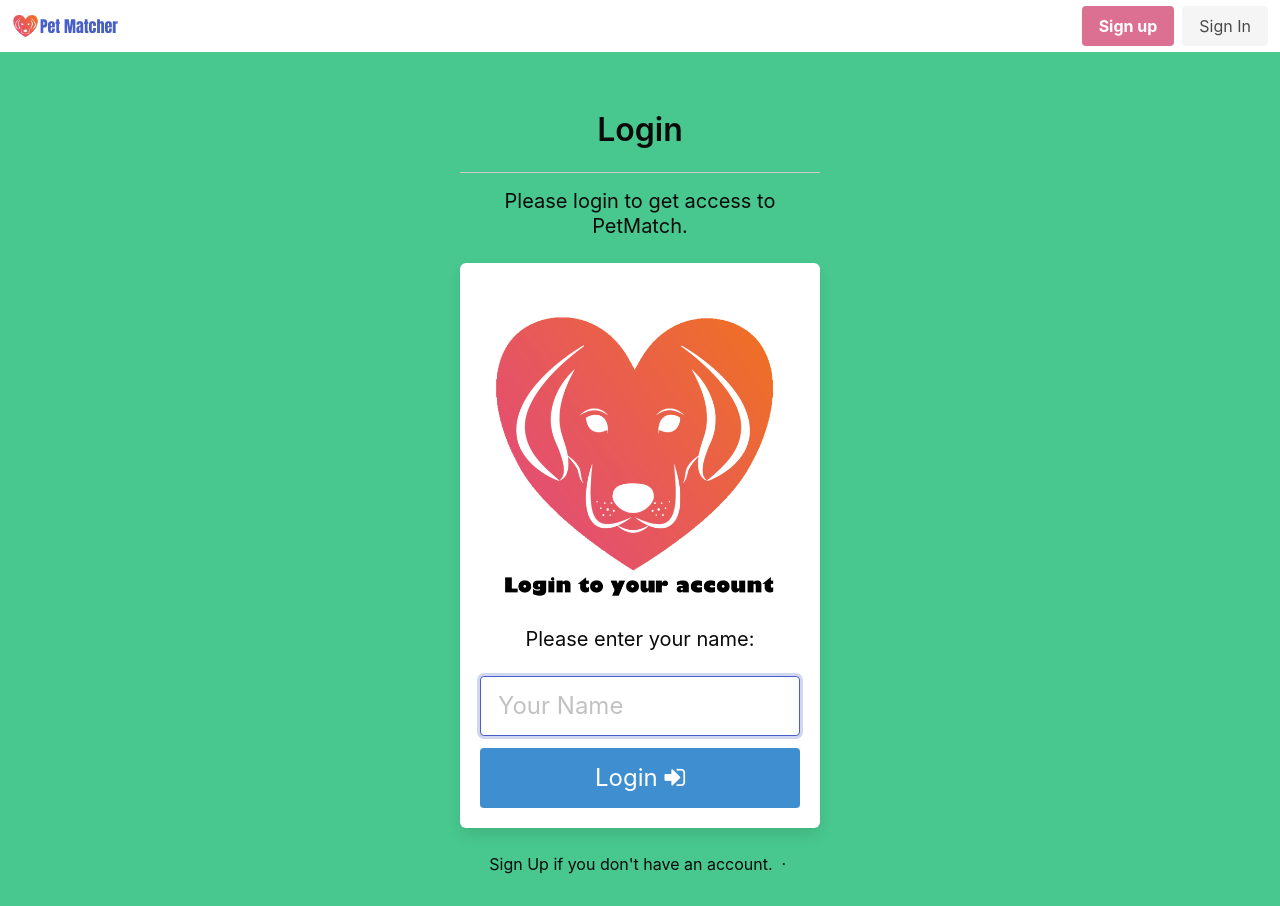
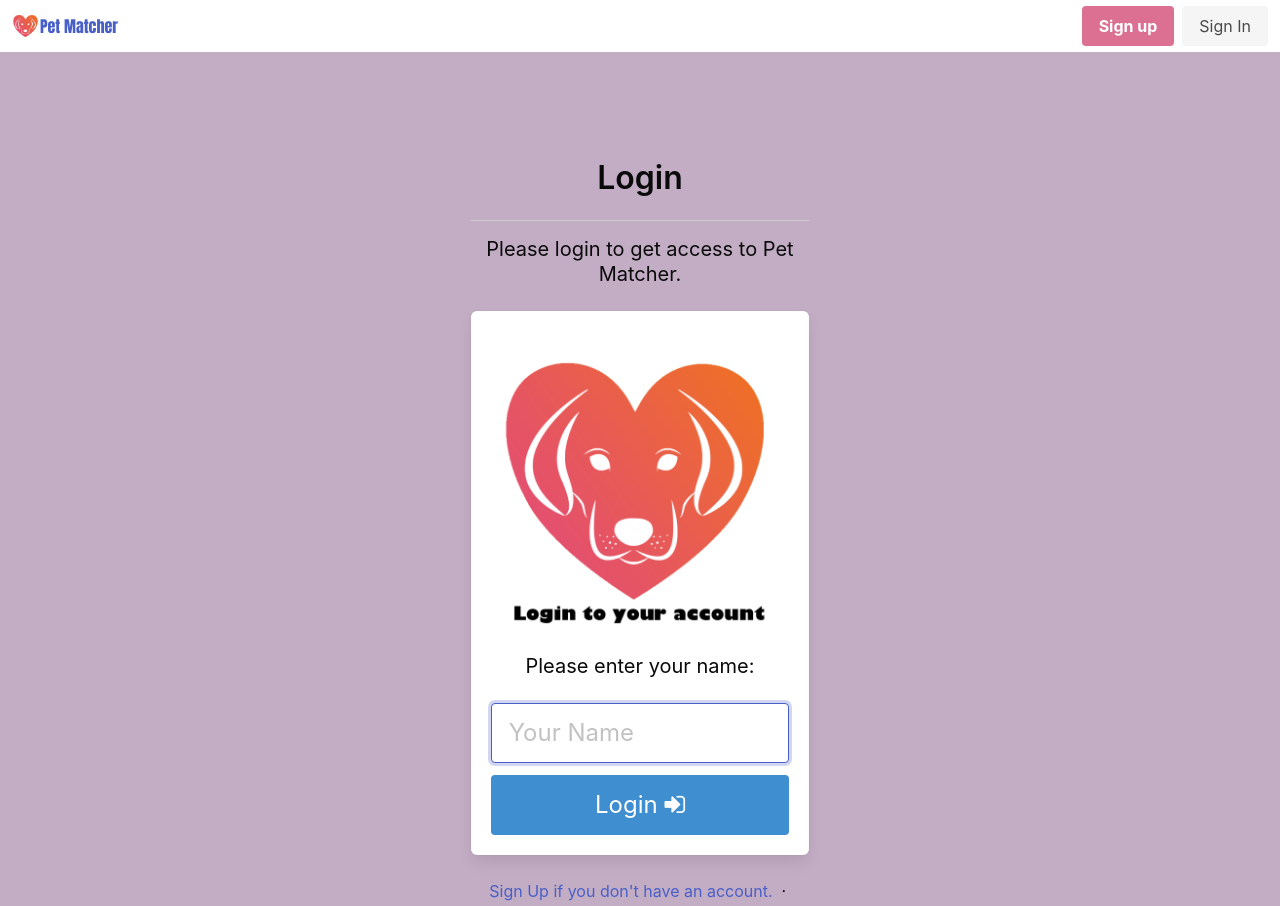
Before and after one commit to kugiyasan/polyhacks_2022, a website: page public/login.html in a window 1280 px wide. Shown: the top 906 px of the page. Drawn offline with nearby package versions, Linux system fonts and the light colour scheme.

Commit message:
background color change

```diff
--- a/public/login.html
+++ b/public/login.html
@@ -4,11 +4,17 @@
     <meta charset="utf-8" />
     <meta http-equiv="X-UA-Compatible" content="IE=edge" />
     <meta name="viewport" content="width=device-width, initial-scale=1" />
-    <title>Login to PetMatch</title>
+    <title>Login to Pet Matcher</title>
     <link
       rel="stylesheet"
       href="https://maxcdn.bootstrapcdn.com/font-awesome/4.7.0/css/font-awesome.min.css"
     />
+    <link rel="stylesheet" href="https://cdnjs.cloudflare.com/ajax/libs/bulma/0.6.0/css/bulma.min.css">
+    <style>
+      .custom-bg{
+      background-color:rgba(134, 90, 138, 0.493);
+    }
+      </style>
     <!-- <link href="https://fonts.googleapis.com/css?family=Open+Sans:300,400,700" rel="stylesheet"> -->
     <link
       href="https://fonts.googleapis.com/css?family=Questrial&display=swap"
@@ -70,14 +76,14 @@
         </div>
       </div>
     </nav>
-    <section class="hero is-success is-fullheight">
+    <section class="section custom-bg">
       <div class="hero-body">
         <div class="container has-text-centered">
           <div class="column is-4 is-offset-4">
             <h3 class="title has-text-black">Login</h3>
             <hr class="login-hr" />
             <p class="subtitle has-text-black">
-              Please login to get access to PetMatch.
+              Please login to get access to Pet Matcher.
             </p>
             <div class="box">
               <figure class="avatar">
```
Also changed, not shown: public/index.html (+3 -0 lines), public/signup.html (+9 -2 lines).
